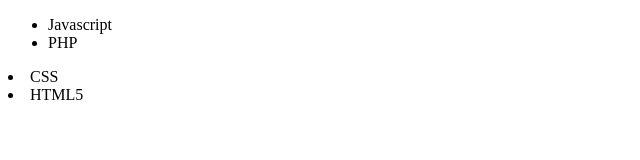
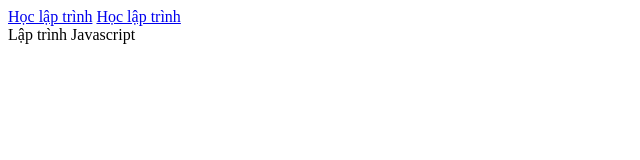
Before and after one commit to Sonbanh1997/Project01-js-html-css, a plain HTML site: page index.html in a window 1280 px wide. Shown: the whole page, without its empty margins (0-640 px from the left). Drawn offline with nearby package versions, Linux system fonts and the light colour scheme.

Commit message:
hoc them duoc attribute

```diff
--- a/index.html
+++ b/index.html
@@ -40,7 +40,7 @@
 <form id="form-3"action=""></form>
 <form id="form-4"action=""></form> -->
 
-<div class="box-1">
+<!-- <div class="box-1">
 	<ul>
 		<li>Javascript</li>
 		<li>PHP</li>
@@ -49,7 +49,18 @@
 <div class="box-2">
 	<li class="myItem">CSS</li>
 	<li class="myItem">HTML5</li>
-</div>
+</div> -->
+
+<!-- <h1 class="heading" id="myBig" href="#">MyHeading</h1>
+<h2 class="myH2" title="my heading   2  ">my Heading type 2</h2> -->
+
+
+<a href="https://f8.edu.vn/">Học lập trình</a>
+
+<a>Học lập trình</a>
+
+<div>Lập trình Javascript</div>
+
 <!-- JAVASCRIPT LINKED FILE -->
  <script src="js/myscript.js"></script>
 </body>
--- a/js/myscript.js
+++ b/js/myscript.js
@@ -1675,17 +1675,40 @@ là function được truyền vào một function khác(là đối số)
 
 // console.log(document.forms['form-1']);
 
-var divBox1 = document.querySelector('.box-1');
-console.log(divBox1);
-
-// sử dụng element đã select để select đến element con của element đó
-var itemNodesBox1 = divBox1.querySelectorAll('ul > li');
-var selectbyTagName = divBox1.getElementsByTagName('li');
-console.log(itemNodesBox1);
-console.log(selectbyTagName);
-
-
-var divBox2 = document.querySelector('.box-2');
-console.log(divBox2);
-var getItemsBox2 = divBox2.getElementsByClassName('myItem');
-console.log(getItemsBox2);
+// var divBox1 = document.querySelector('.box-1');
+// console.log(divBox1);
+
+// // sử dụng element đã select để select đến element con của element đó
+// var itemNodesBox1 = divBox1.querySelectorAll('ul > li');
+// var selectbyTagName = divBox1.getElementsByTagName('li');
+// console.log(itemNodesBox1);
+// console.log(selectbyTagName);
+
+
+// var divBox2 = document.querySelector('.box-2');
+// console.log(divBox2);
+// var getItemsBox2 = divBox2.getElementsByClassName('myItem');
+// console.log(getItemsBox2);
+
+// var myHeading = document.querySelector('h1');
+// myHeading.setAttribute('Class-color', 'Orange');
+// myHeading.setAttribute('href', '#');
+// var getHeadingA = myHeading.getAttribute('class-color');
+// console.log(getHeadingA);
+// console.log(myHeading.getAttribute('class'));
+// myHeading.setAttribute('class-color', 'Blue');
+// console.log(myHeading.getAttribute('href'));
+// console.log(myHeading.className);
+
+
+// var myHeading2 = document.querySelector('h2');
+// var upperHeading = myHeading2.title.trim().toUpperCase();
+// console.log(upperHeading);
+// console.log(myHeading2.title.indexOf('2'));
+
+
+var f8LinkElement = document.querySelector('a');
+var f8ShortLink = f8LinkElement.href;
+f8LinkElement.nextElementSibling.href = f8ShortLink;
+
+console.log(f8LinkElement.nextElementSibling.text);
```
Also changed, not shown: 1 other file.
